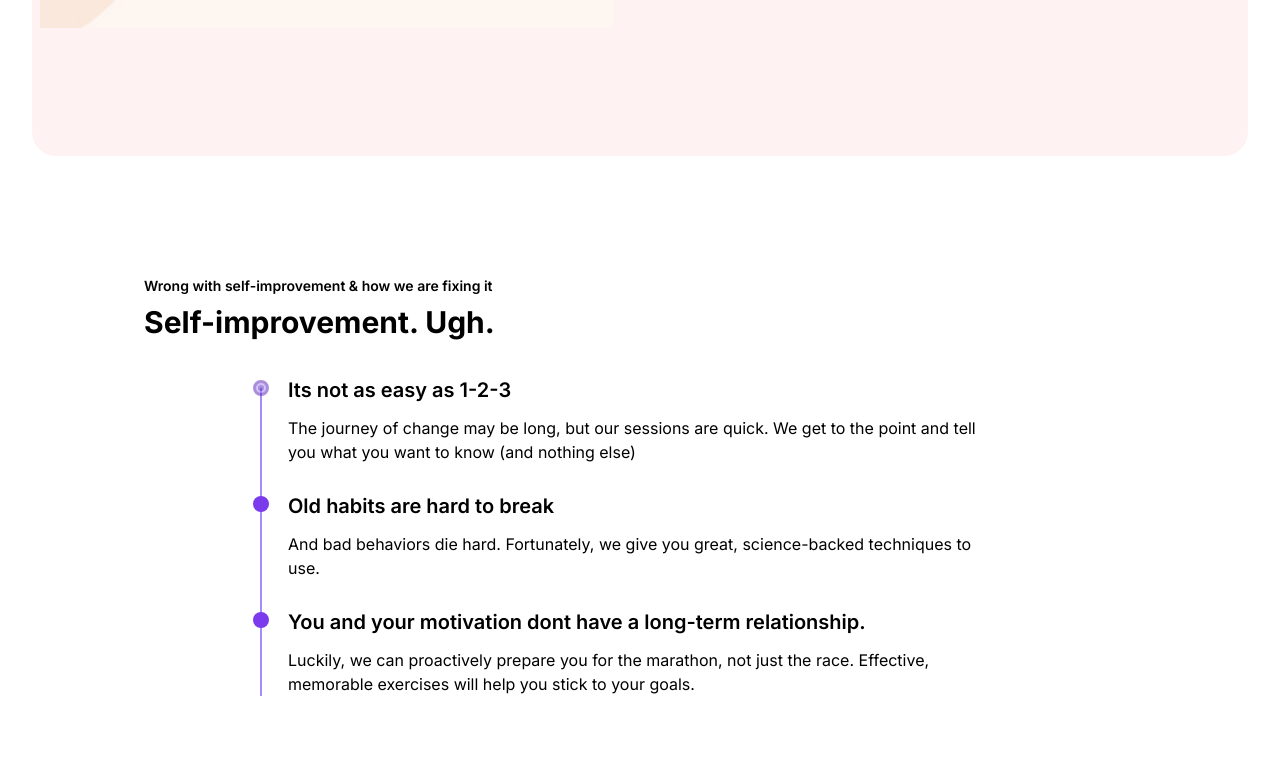
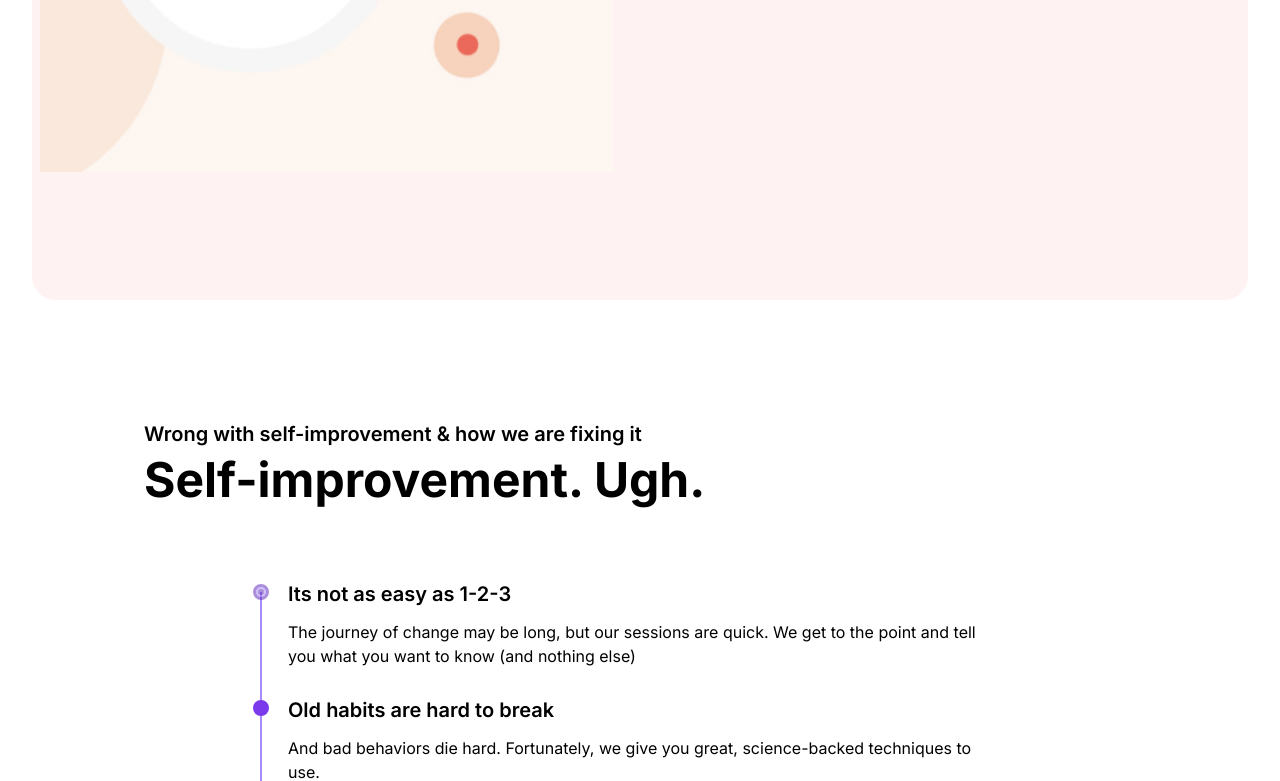
Before and after one commit to bhupeshpr25/ahead, a Next.js app: page / in a window 1280 px wide. Shown: the part 2274-3055 px from the top of the page. Built offline with nearby package versions, Linux system fonts and the light colour scheme.

Commit message:
style: update padding and font size

```diff
--- a/src/components/Features.tsx
+++ b/src/components/Features.tsx
@@ -3,7 +3,7 @@ import React from "react";
 
 export default function Features() {
   return (
-    <div>
+    <div className="my-20 lg:mt-40">
       {/* colored section */}
       <div className="bg-red-50 rounded-3xl m-8 mt-4">
         <div className="mx-auto max-w-7xl px-6 py-24 sm:py-32 lg:flex lg:items-center lg:gap-x-10 lg:px-2 lg:py-32">
@@ -43,14 +43,14 @@ export default function Features() {
       {/* vertical timeline */}
       <section className="container max-w-5xl px-4 py-12 mx-auto">
         <div className="my-10">
-          <div className="text-sm lg:text-md font-semibold">
+          <div className="text-sm lg:text-xl font-semibold">
             Wrong with self-improvement & how we are fixing it
           </div>
-          <div className="mt-4 text-3xl font-bold lg:mt-2">
+          <div className="mt-4 text-3xl lg:text-5xl font-bold lg:mt-2">
             Self-improvement. Ugh.
           </div>
         </div>
-        <div className="m-4 px-2 lg:px-24">
+        <div className="m-4 mt-20 px-2 lg:px-24">
           <div className="relative col-span-12 px-4 space-y-6 sm:col-span-8 sm:space-y-8">
             <div className="col-span-12 space-y-12 relative px-4 sm:space-y-8 before:block before:absolute before:top-2 before:bottom-0 before:w-0.5 before:-left-3 before:bg-violet-400">
               <div className="flex flex-col">
```
